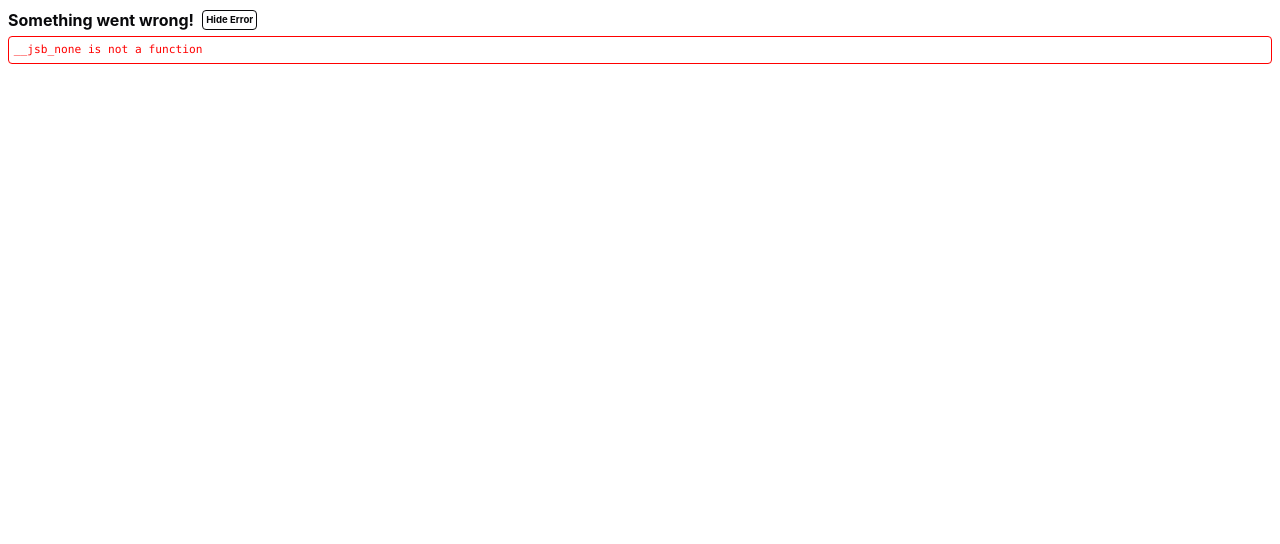
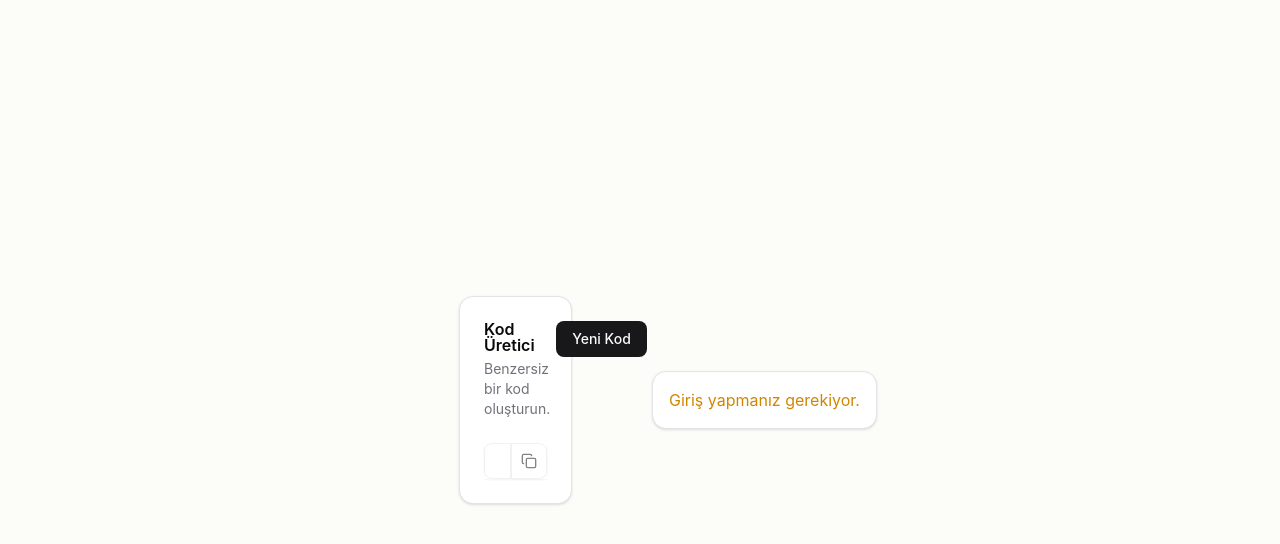
Before and after one commit to begumhandan/codegen, a React (Vite) app in the folder frontend/: page /cmm in a window 1280 px wide. Shown: the top 544 px of the page. Built offline with nearby package versions, Linux system fonts and the light colour scheme.

Commit message:
cmm card route eklendi

```diff
--- a/frontend/src/routes/cmm.tsx
+++ b/frontend/src/routes/cmm.tsx
@@ -1,5 +1,6 @@
 import { createFileRoute } from "@tanstack/react-router";
-import { Cmm } from "@/components/cmm";
+import { CmmCodesManagement } from "@/components/Cmm/deleteCmmCodeCard";
+import { CodegenCard } from "@/components/custom/codegen-card";
 
 export const Route = createFileRoute("/cmm")({
   component: RouteComponent,
@@ -7,8 +8,11 @@ export const Route = createFileRoute("/cmm")({
 
 function RouteComponent() {
   return (
-    <div>
-      <Cmm />
+    <div className="h-dvh w-full flex items-center justify-center">
+      <div className="grid grid-cols-1 md:grid-cols-2 gap-6 p-6 md:p-10 place-items-center">
+        <CodegenCard prefix="CMM" />
+        <CmmCodesManagement />
+      </div>
     </div>
   );
 }
```
